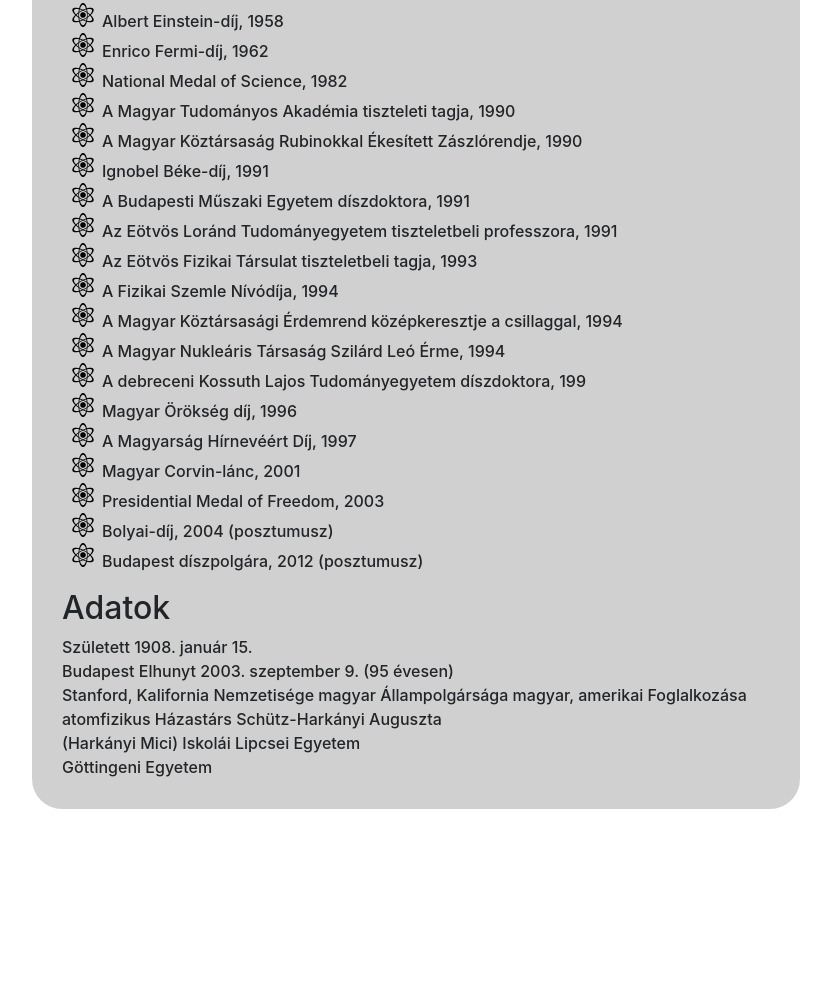
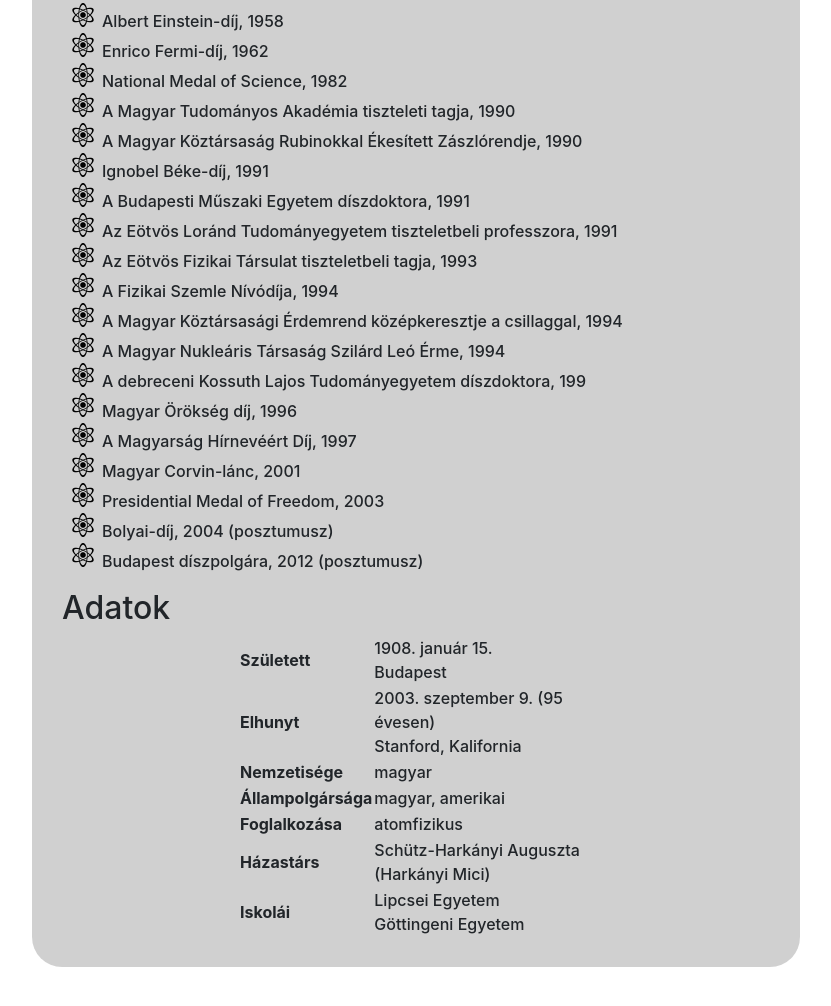
Before and after one commit to VargaNorbert/Teller-Ede, a plain HTML site: page index.html in a window 1280 px wide. Shown: the part 1414-2420 px from the top of the page, without its empty margins (224-1055 px from the left). Before the commit the page ends 2271 px from the top, so only its background shows below. Drawn offline with nearby package versions, Linux system fonts and the light colour scheme.

Commit message:
8.feladat

```diff
--- a/index.html
+++ b/index.html
@@ -14,16 +14,16 @@
 
 		<img id="teller_kep" src="Teller.png" alt="Teller Ede" >
 
-		<h1><span>Teller</span> Ede</h1>
+		<h1><span id="teller">Teller</span> Ede</h1>
 
-		<p> <span>Teller</span>	 Ede (angolosan: Edward Teller) magyar–amerikai atomfizikus, aki élete jelentős részét az Amerikai Egyesült Államokban élte le, és sikereit is főként ott érte el. Legismertebb a hidrogénbomba-kutatásokban való aktív részvétele, emiatt mint „a hidrogénbomba atyja” vált közismertté.
+		<p> <span id="teller">Teller</span>	 Ede (angolosan: Edward Teller) magyar–amerikai atomfizikus, aki élete jelentős részét az Amerikai Egyesült Államokban élte le, és sikereit is főként ott érte el. Legismertebb a hidrogénbomba-kutatásokban való aktív részvétele, emiatt mint „a hidrogénbomba atyja” vált közismertté.
 		</p>
 
 		<p>Bár zsidó vallású családban nőtt fel, később agnosztikussá vált.</p>
 
 		<h2>Fiatalsága és iskolái</h2>
 
-		<p><span>Teller</span>	 az Osztrák–Magyar Monarchiában született, Budapesten. Apja <span>Teller</span>  Miksa, jó nevű ügyvéd. A négyéves Mellinger-féle elemi iskola elvégzése után szüleinek dönteniük kellett, hol tanuljon tovább. Két középiskolára is gondoltak: a pesti Piarista Gimnáziumra, de ott a tanulónak kereszténynek kellett lennie, és a Budapesti Ágostai Hitvallású Evangélikus Főgimnáziumra.
+		<p><span id="teller">Teller</span>	 az Osztrák–Magyar Monarchiában született, Budapesten. Apja <span>Teller</span>  Miksa, jó nevű ügyvéd. A négyéves Mellinger-féle elemi iskola elvégzése után szüleinek dönteniük kellett, hol tanuljon tovább. Két középiskolára is gondoltak: a pesti Piarista Gimnáziumra, de ott a tanulónak kereszténynek kellett lennie, és a Budapesti Ágostai Hitvallású Evangélikus Főgimnáziumra.
 		</p>
 
 		<p>	Tanulmányait 1917-ben a „Mintagimnáziumban” (a mai ELTE Trefort Ágoston Gyakorlóiskolában, akkor még Budapesti Magyar Királyi Középiskolai Tanárképző) kezdte, ahol 1925-ben jeles eredménnyel érettségizett ugyanott, ahol (Lord) Balogh Tamás, (Lord) Káldor Miklós, Kármán Tódor, Kürti Miklós, Lax Péter, Polányi Mihály, Kálmán Mór is diák volt. Még Budapesten ismerkedett össze későbbi „marslakó” barátaival: Neumann Jánossal, Szilárd Leóval, Wigner Jenővel.
@@ -62,27 +62,36 @@
 
 		<h2>Adatok</h2>
 
-		Született
-		1908. január 15.<br>Budapest
-
-		Elhunyt
-		2003. szeptember 9. (95 évesen)<br>Stanford, Kalifornia
-
-		Nemzetisége
-		magyar
-
-		Állampolgársága
-		magyar, amerikai
-
-		Foglalkozása
-		atomfizikus
-
-		Házastárs
-		Schütz-Harkányi Auguszta<br>(Harkányi Mici)
-
-		Iskolái
-		Lipcsei Egyetem<br>Göttingeni Egyetem
-
+		<table class="table,table-striped,table-hover">
+			<tr>
+				<th>Született</th>
+				<td>1908. január 15.<br>Budapest</td>
+			</tr>
+			<tr>
+				<th>Elhunyt</th>
+				<td>2003. szeptember 9. (95 évesen)<br>Stanford, Kalifornia</td>
+			</tr>
+			<tr>
+				<th>Nemzetisége</th>
+				<td>magyar</td>
+			</tr>
+			<tr>
+				<th>Állampolgársága</th>
+				<td>magyar, amerikai</td>
+			</tr>
+			<tr>
+				<th>Foglalkozása</th>
+				<td>atomfizikus</td>
+			</tr>
+			<tr>
+				<th>Házastárs</th>
+				<td>Schütz-Harkányi Auguszta<br>(Harkányi Mici)</td>
+			</tr>
+			<tr>
+				<th>Iskolái</th>
+				<td>Lipcsei Egyetem<br>Göttingeni Egyetem</td>
+			</tr>
+		</table>
 	</div>
 	<script src="bootstrap-4.4.1-dist/js/jquery.min.js"></script>
 	<script src="bootstrap-4.4.1-dist/js/tether.min.js"></script>
--- a/styles.css
+++ b/styles.css
@@ -32,3 +32,12 @@
 ul {
   list-style-image: url('physics_icon.png');
 }
+
+#teller{
+  font-weight: 800;
+
+}
+
+#teller:hover{
+  color: red;
+}
```
